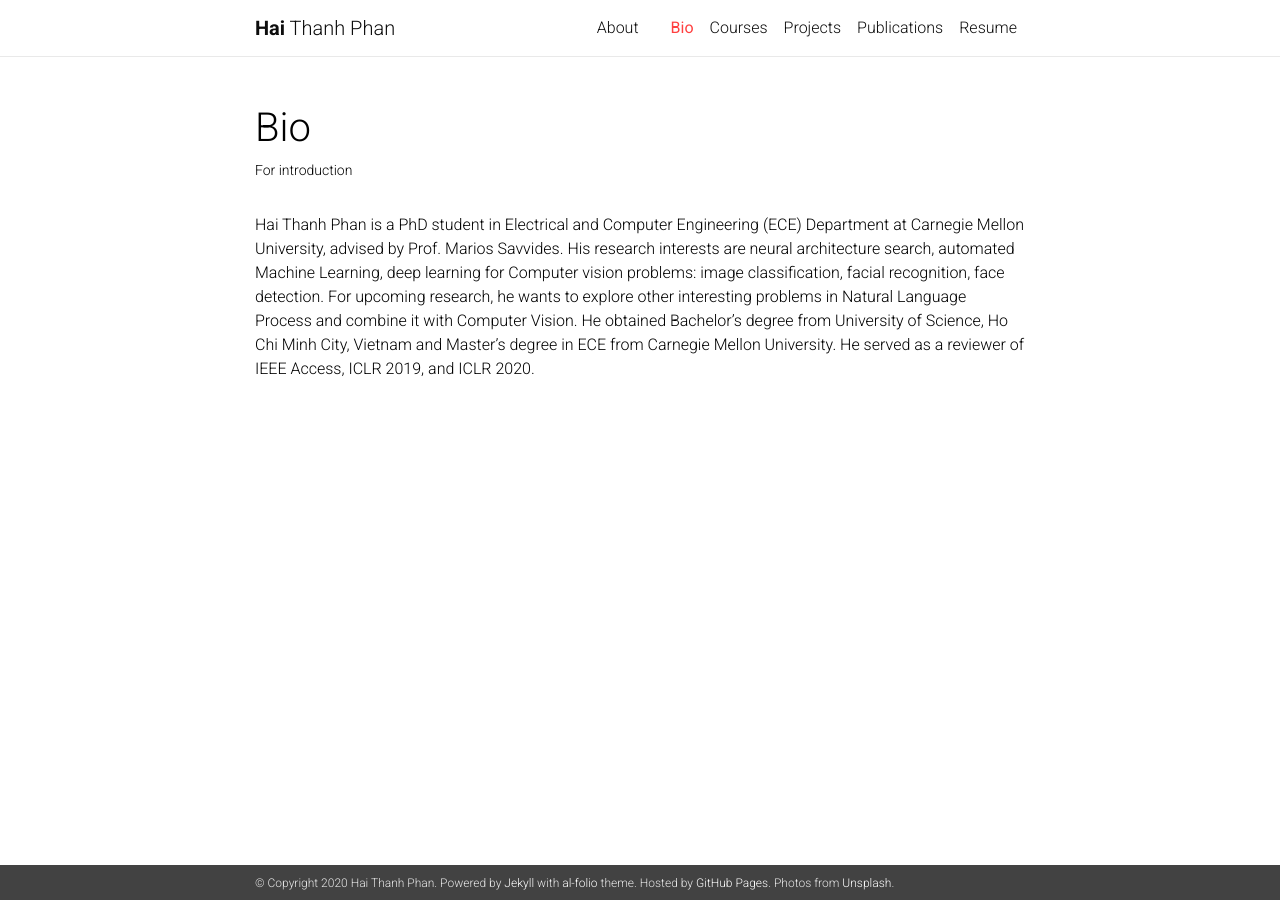
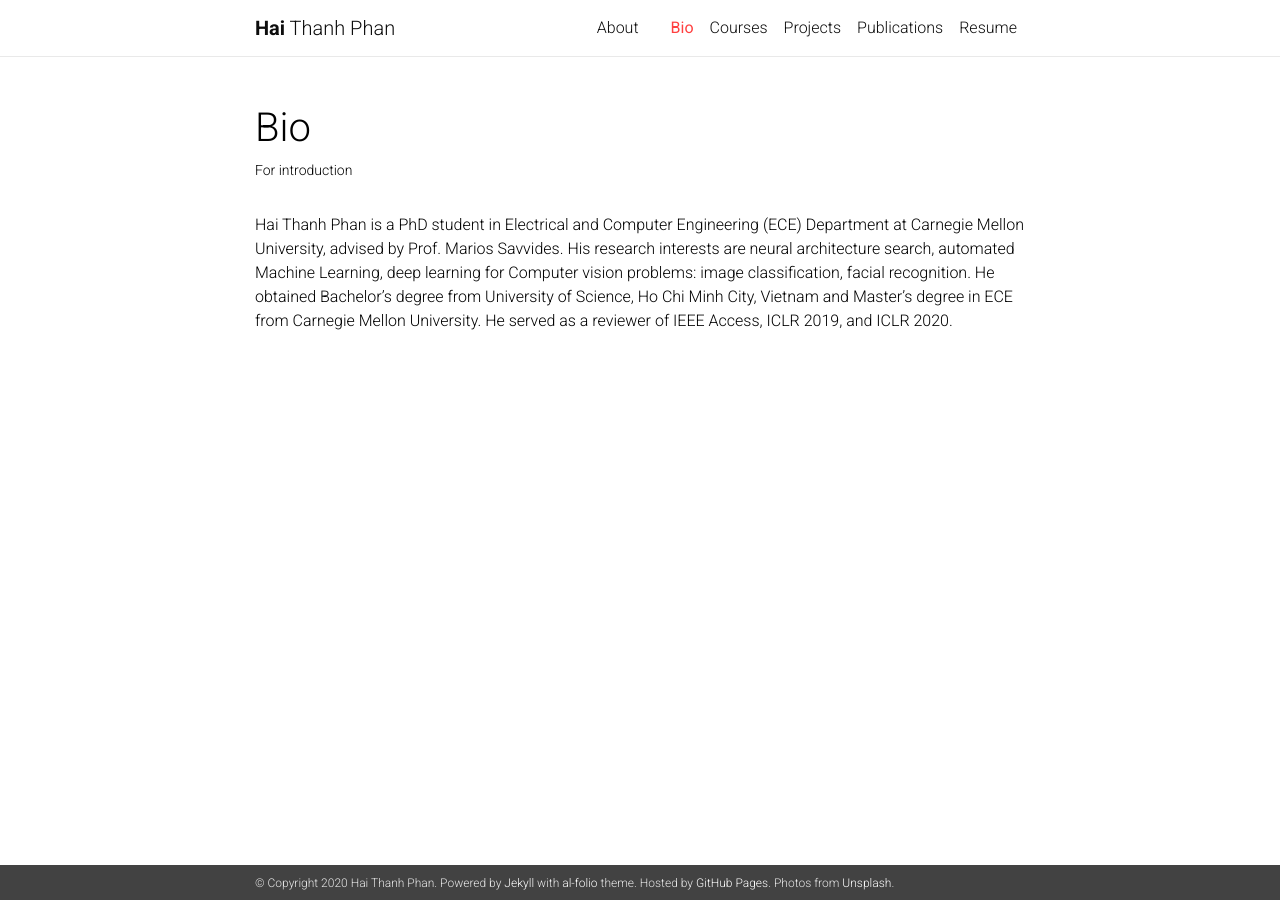
Before and after one commit to haithanhp/haithanhp.github.io, a Jekyll site: the page built from _pages/bio.md, in a window 1280 px wide. Built offline with Jekyll 4.4.1, drawn with Linux system fonts in a browser that asks for light colours; nearby versions of some CDN libraries; a style sheet for code colours, icons or effects is not loaded.

Commit message:
revise bio

```diff
--- a/_pages/bio.md
+++ b/_pages/bio.md
@@ -6,4 +6,4 @@ description: For introduction
 nav: true
 ---
 
-Hai Thanh Phan is a PhD student in Electrical and Computer Engineering (ECE) Department at Carnegie Mellon University, advised by Prof. Marios Savvides. His research interests are neural architecture search, automated Machine Learning, deep learning for Computer vision problems: image classification, facial recognition, face detection. For upcoming research, he wants to explore other interesting problems in Natural Language Process and combine it with Computer Vision. He obtained Bachelor's degree from University of Science, Ho Chi Minh City, Vietnam and Master's degree in ECE from Carnegie Mellon University. He served as a reviewer of IEEE Access, ICLR 2019, and ICLR 2020.
+Hai Thanh Phan is a PhD student in Electrical and Computer Engineering (ECE) Department at Carnegie Mellon University, advised by Prof. Marios Savvides. His research interests are neural architecture search, automated Machine Learning, deep learning for Computer vision problems: image classification, facial recognition. He obtained Bachelor's degree from University of Science, Ho Chi Minh City, Vietnam and Master's degree in ECE from Carnegie Mellon University. He served as a reviewer of IEEE Access, ICLR 2019, and ICLR 2020.
```
